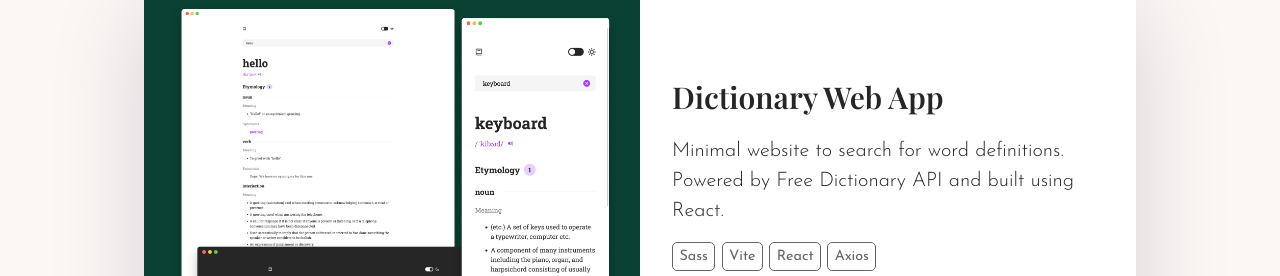
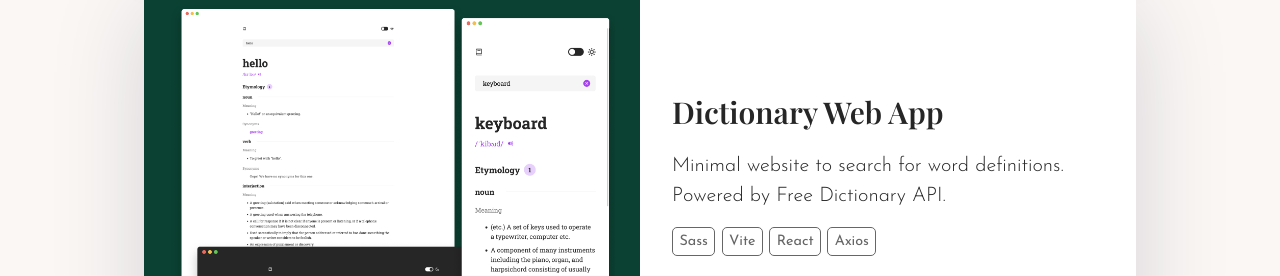
Before and after one commit to hecticme/hecticme-portfolio, a plain HTML site: page index.html in a window 1280 px wide. Shown: the part 1640-1916 px from the top of the page. Drawn offline with nearby package versions, Linux system fonts and the light colour scheme.

Commit message:
Update index.html
change text

```diff
--- a/index.html
+++ b/index.html
@@ -152,7 +152,7 @@
             <h3 class="project-name">Dictionary Web App</h3>
             <p class="project-text">
               Minimal website to search for word definitions. Powered by Free
-              Dictionary API and built using React.
+              Dictionary API.
             </p>
             <ul class="project-tool-list">
               <li>Sass</li>
```
